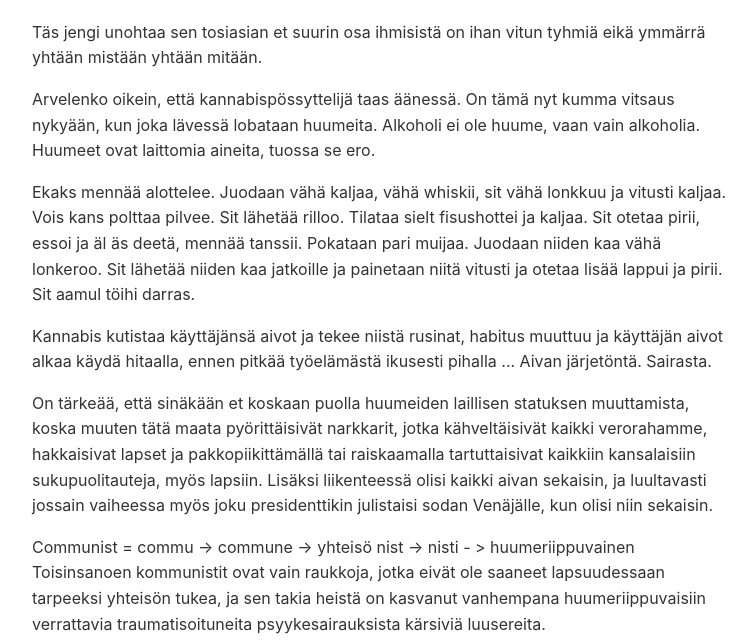
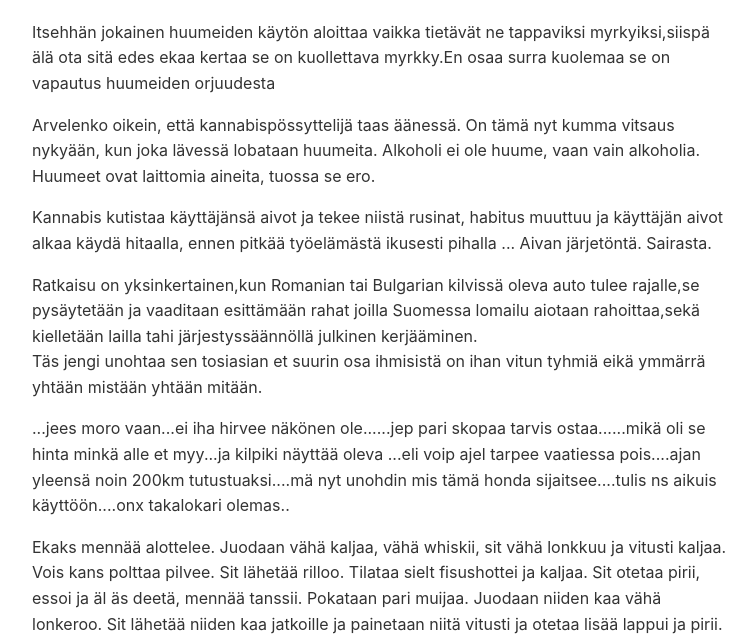
Before and after one commit to ninpnin/totuuksia, a plain HTML site: page index.html in a window 1280 px wide. Shown: the part 100-741 px from the top of the page, without its empty margins (258-1014 px from the left). Drawn offline with nearby package versions, Linux system fonts and the light colour scheme.

Commit message:
Shuffle <p> elems on window load

```diff
--- a/index.html
+++ b/index.html
@@ -13,6 +13,7 @@
     <meta http-equiv="X-UA-Compatible" content="IE=edge">
     <meta name="viewport" content="width=device-width, initial-scale=1">
     <link rel="stylesheet" href="chota.css">
+    <script src="shuffle.js"></script>
   </head>
 
   <body>
@@ -23,7 +24,7 @@
     <header>
       <h1>t o t u u k s i a</h1>
     </header>
-    <div>
+    <div id="truths">
       <p>
       Täs jengi unohtaa sen tosiasian et suurin osa ihmisistä on ihan vitun tyhmiä eikä ymmärrä yhtään mistään yhtään mitään.
       </p><p>
--- /dev/null
+++ b/shuffle.js
@@ -0,0 +1,27 @@
+// Shuffle the <p> elems on window loading
+function shuffle(contatinerID) {
+  var container = document.getElementById(contatinerID);
+  var elementsArray = Array.prototype.slice.call(container.childNodes);
+    elementsArray.forEach(function(element){
+    container.removeChild(element);
+  })
+  shuffleArray(elementsArray);
+  elementsArray.forEach(function(element){
+  container.appendChild(element);
+})
+}
+
+function shuffleArray(array) {
+    for (var i = array.length - 1; i > 0; i--) {
+        var j = Math.floor(Math.random() * (i + 1));
+        var temp = array[i];
+        array[i] = array[j];
+        array[j] = temp;
+    }
+    return array;
+}
+
+window.onload = function(e){
+    console.log("window.onload");
+    shuffle("truths");
+}
```
